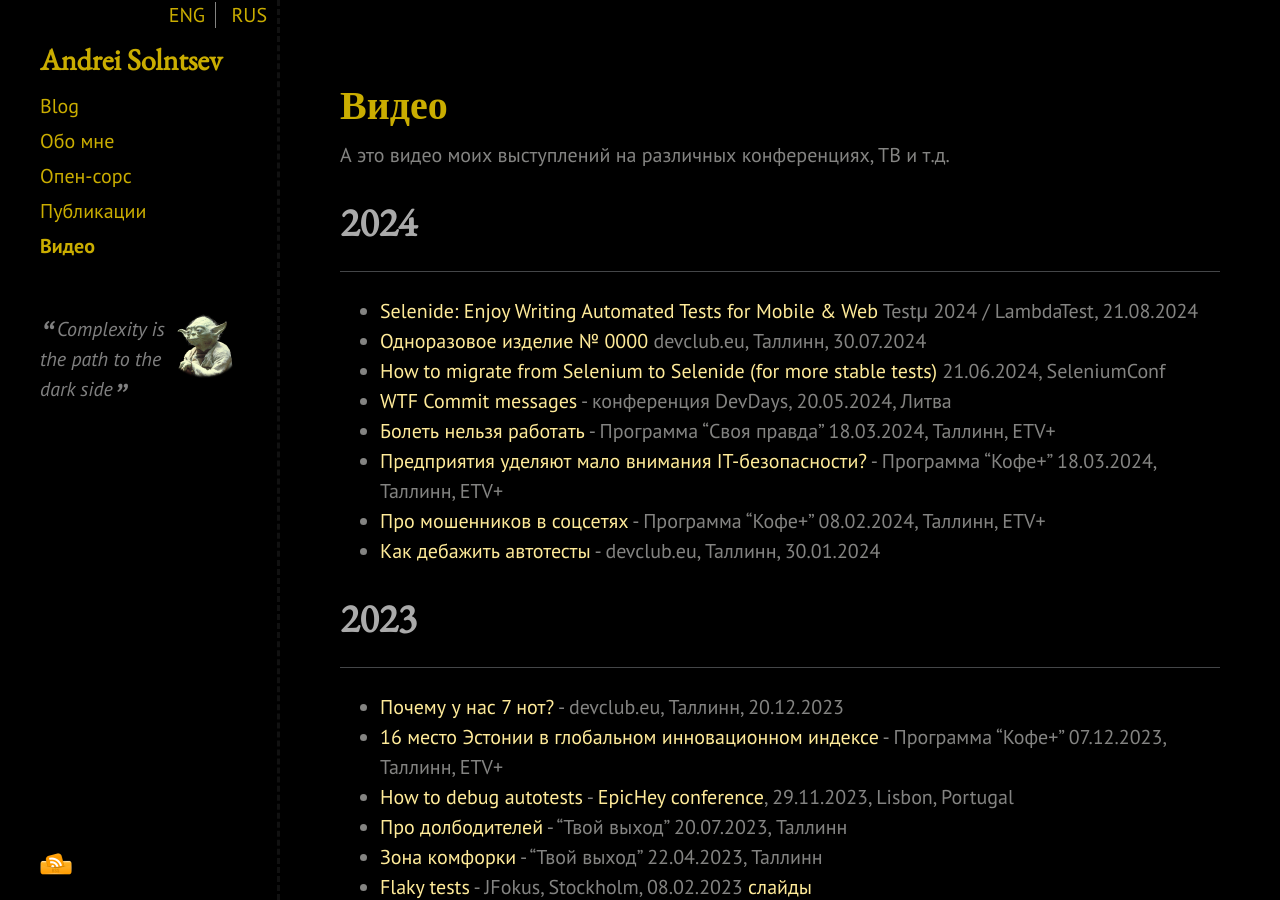
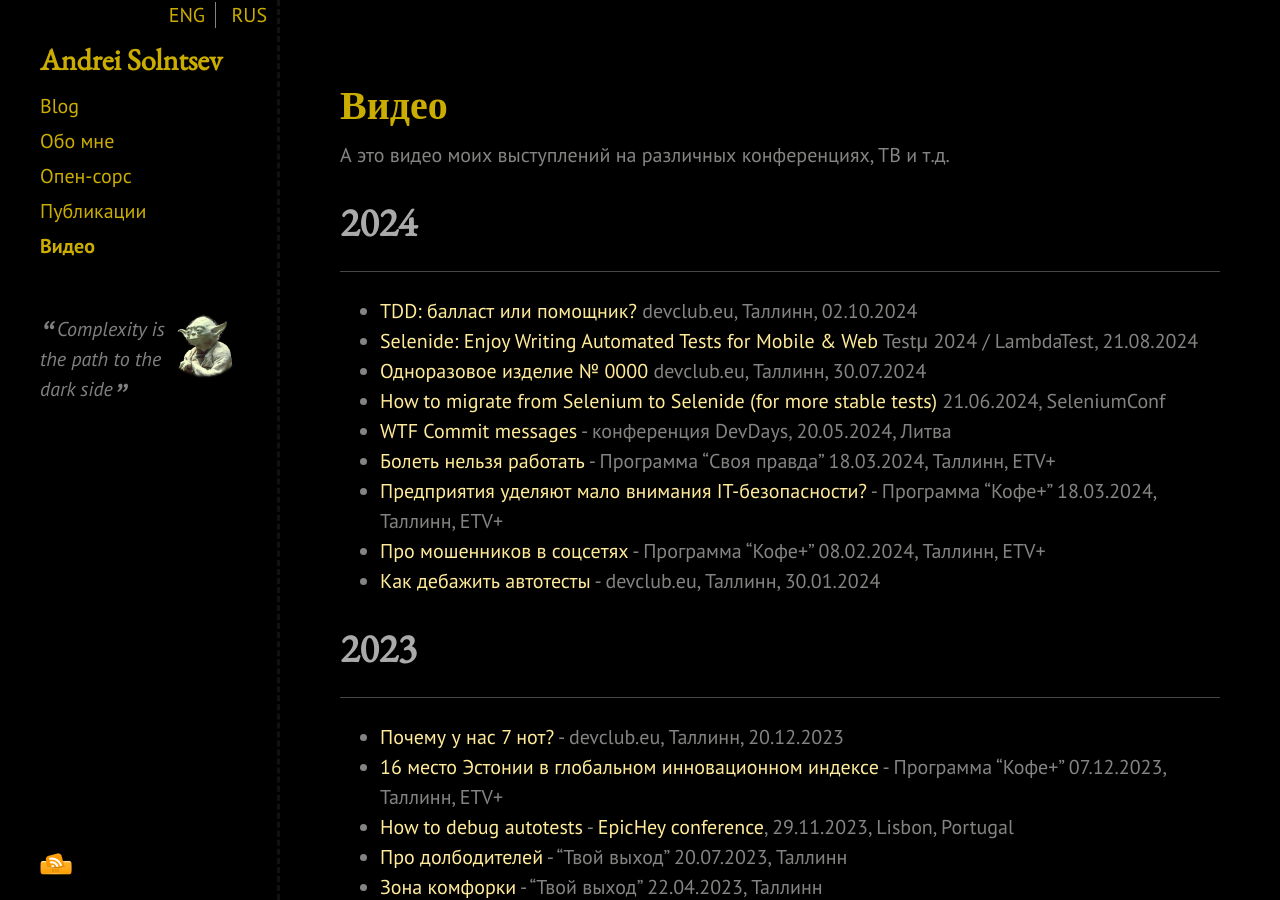
Before and after one commit to asolntsev/asolntsev.github.io, a Jekyll site: the page built from ru/video.md, in a window 1280 px wide and 900 px high. Built offline with Jekyll 4.4.1, drawn with Linux system fonts in a browser that asks for light colours; nearby versions of some CDN libraries.

Commit message:
add last TDD talk

```diff
--- a/ru/video.md
+++ b/ru/video.md
@@ -8,6 +8,7 @@
 
 # 2024
 * * *
+* [TDD: балласт или помощник?](https://www.youtube.com/watch?v=kEgaf7tketU&ab_channel=DEVCLUB.EU) devclub.eu, Таллинн, 02.10.2024
 * [Selenide: Enjoy Writing Automated Tests for Mobile & Web](https://www.youtube.com/watch?v=CKSl2NRrMVg) Testμ 2024 / LambdaTest, 21.08.2024
 * [Одноразовое изделие № 0000](https://www.youtube.com/watch?v=gBvc8VJGpVI&ab_channel=DEVCLUBEU) devclub.eu, Таллинн, 30.07.2024
 * [How to migrate from Selenium to Selenide (for more stable tests)](https://www.youtube.com/watch?v=roL1ciaNWtY&list=PL9Z-JgiTsOYRJCXuEOGXLH1w1oImoprnq&ab_channel=ConfEngine) 21.06.2024, SeleniumConf
```
